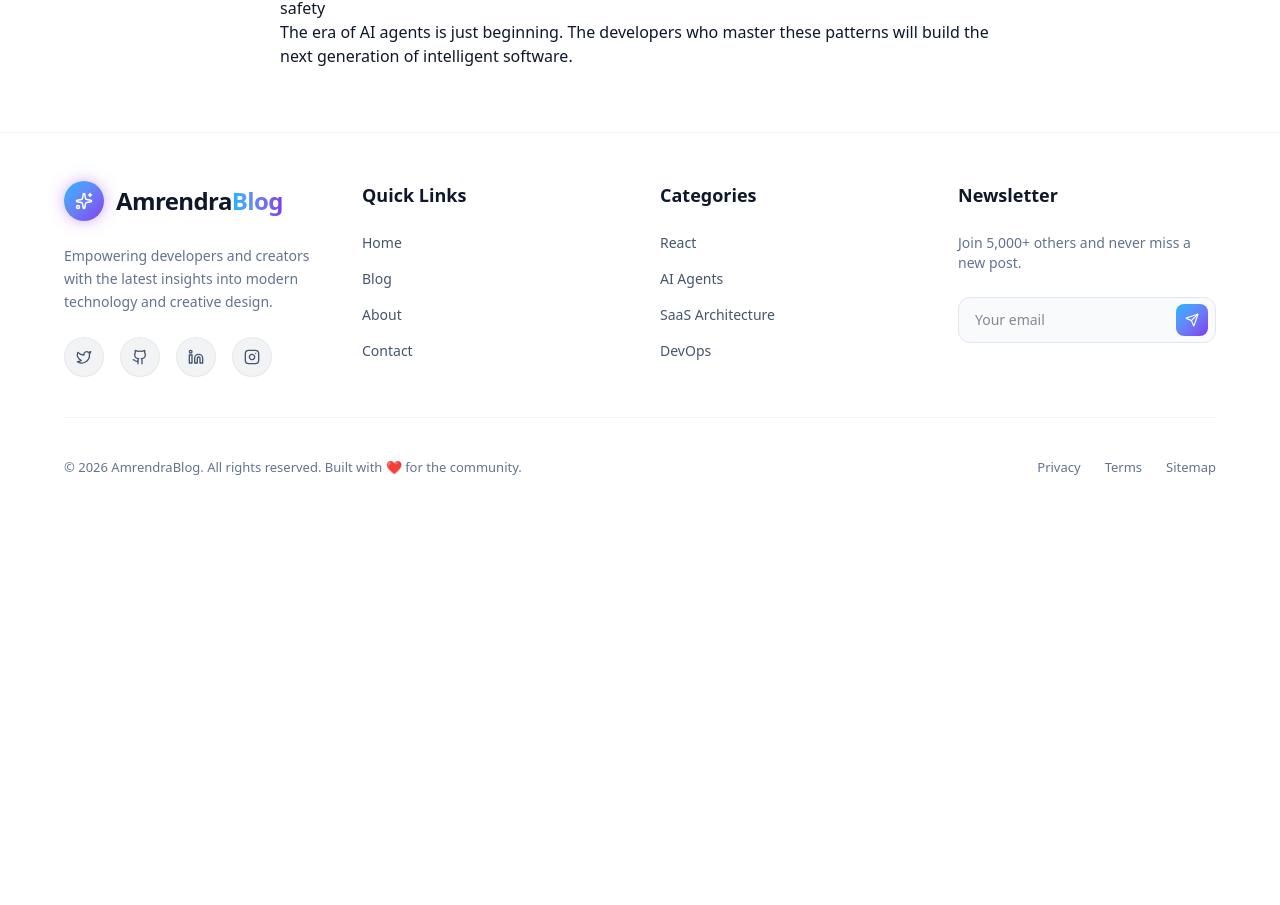
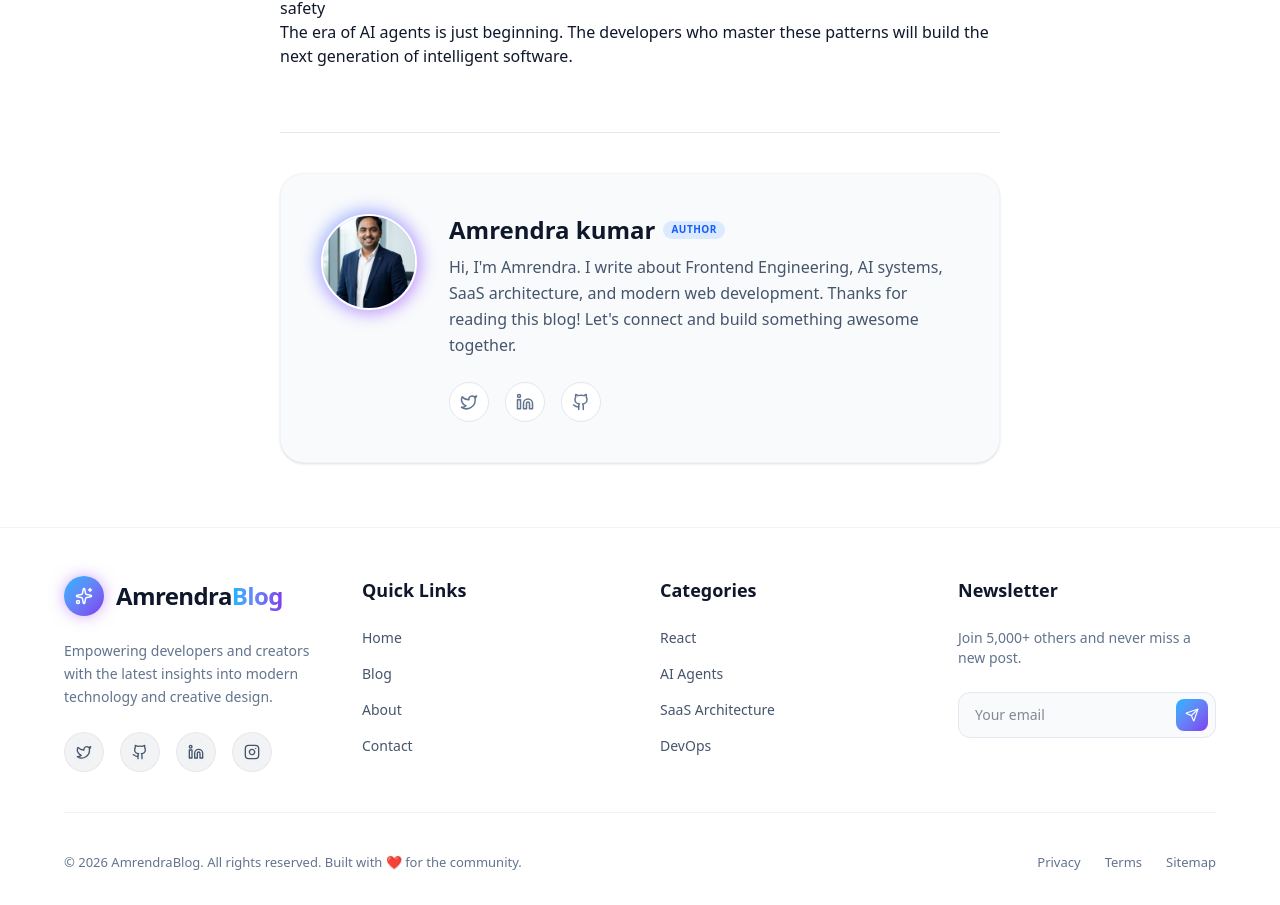
Before and after one commit to AmrendraCodes/AmrendraBlog, a Next.js app in the folder my-website/: page /blog/autonomous-ai-agents in a window 1280 px wide. Shown: the part 2212-3117 px from the top of the page. Before the commit the page ends 2722 px from the top, so only its background shows below. Built offline with nearby package versions, Linux system fonts and the light colour scheme.

Commit message:
file committed

```diff
--- a/my-website/src/app/blog/[slug]/page.js
+++ b/my-website/src/app/blog/[slug]/page.js
@@ -1,7 +1,7 @@
 import { getPostBySlug, getAllPosts } from "@/lib/posts";
 import Image from "next/image";
 import Link from "next/link";
-import { ArrowLeft, Clock, Calendar, User } from "lucide-react";
+import { ArrowLeft, Clock, Calendar, User, Twitter, Linkedin, Github } from "lucide-react";
 import { notFound } from "next/navigation";
 
 export async function generateMetadata({ params }) {
@@ -167,6 +167,44 @@ export default async function PostPage({ params }) {
           prose-img:rounded-4xl prose-img:shadow-2xl">
           <div dangerouslySetInnerHTML={{ __html: renderContent(post.content) }} />
         </div>
+
+        {/* Author Bio Card */}
+        <div className="mt-16 pt-10 border-t border-slate-200 dark:border-slate-800">
+          <div className="bg-slate-50 dark:bg-slate-900/50 rounded-3xl p-8 sm:p-10 flex flex-col sm:flex-row gap-8 items-center sm:items-start border border-slate-100 dark:border-slate-800 shadow-sm">
+            <div className="shrink-0 relative">
+              <div className="absolute -inset-1 bg-gradient-to-br from-blue-500 to-purple-600 rounded-full blur-sm opacity-50"></div>
+              <Image
+                src="/Profile photo.jpeg"
+                alt="Amrendra kumar"
+                width={96}
+                height={96}
+                className="w-24 h-24 rounded-full object-cover relative border-2 border-white dark:border-slate-900"
+              />
+            </div>
+
+            <div className="flex flex-col text-center sm:text-left">
+              <h3 className="text-2xl font-extrabold text-slate-900 dark:text-white mb-2 flex items-center justify-center sm:justify-start gap-2">
+                {post.author || "Amrendra kumar"}
+                <span className="bg-blue-100 dark:bg-blue-900/30 text-blue-600 dark:text-blue-400 text-[10px] uppercase tracking-wider px-2 py-0.5 rounded-full font-bold">Author</span>
+              </h3>
+              <p className="text-slate-600 dark:text-slate-300 mb-6 leading-relaxed">
+                Hi, I'm Amrendra. I write about Frontend Engineering, AI systems, SaaS architecture, and modern web development. Thanks for reading this blog! Let's connect and build something awesome together.
+              </p>
+
+              <div className="flex items-center justify-center sm:justify-start gap-4">
+                <a href="https://x.com/AmrendraCodes" target="_blank" rel="noopener noreferrer" className="w-10 h-10 rounded-full bg-white dark:bg-slate-800 flex items-center justify-center text-slate-500 hover:text-blue-500 hover:shadow-md transition-all border border-slate-200 dark:border-slate-700">
+                  <Twitter size={18} />
+                </a>
+                <a href="https://www.linkedin.com/in/amrendra-reactdev/" target="_blank" rel="noopener noreferrer" className="w-10 h-10 rounded-full bg-white dark:bg-slate-800 flex items-center justify-center text-slate-500 hover:text-blue-700 hover:shadow-md transition-all border border-slate-200 dark:border-slate-700">
+                  <Linkedin size={18} />
+                </a>
+                <a href="https://github.com/AmrendraCodes" target="_blank" rel="noopener noreferrer" className="w-10 h-10 rounded-full bg-white dark:bg-slate-800 flex items-center justify-center text-slate-500 hover:text-slate-900 dark:hover:text-white hover:shadow-md transition-all border border-slate-200 dark:border-slate-700">
+                  <Github size={18} />
+                </a>
+              </div>
+            </div>
+          </div>
+        </div>
       </article>
     </main>
   );
```
